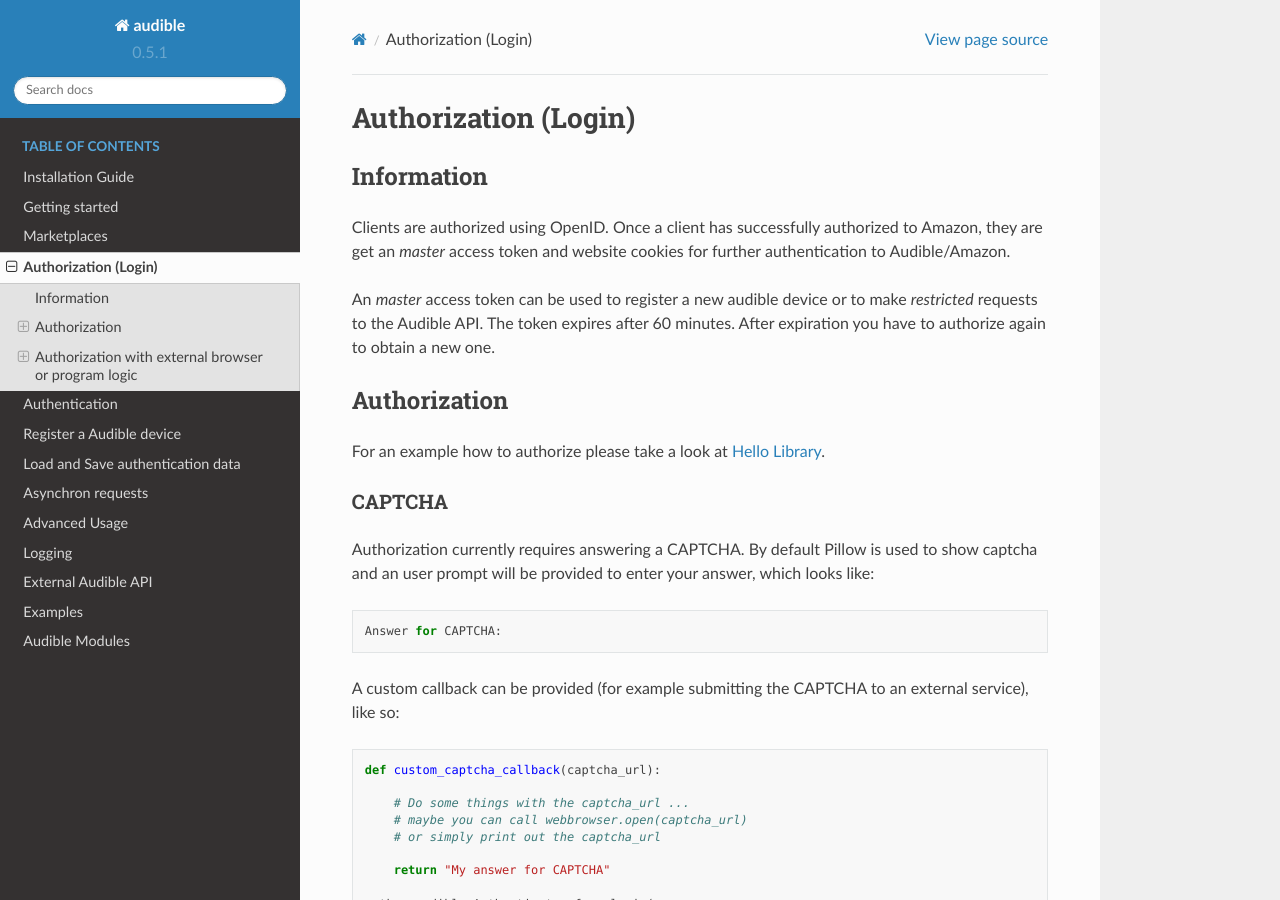
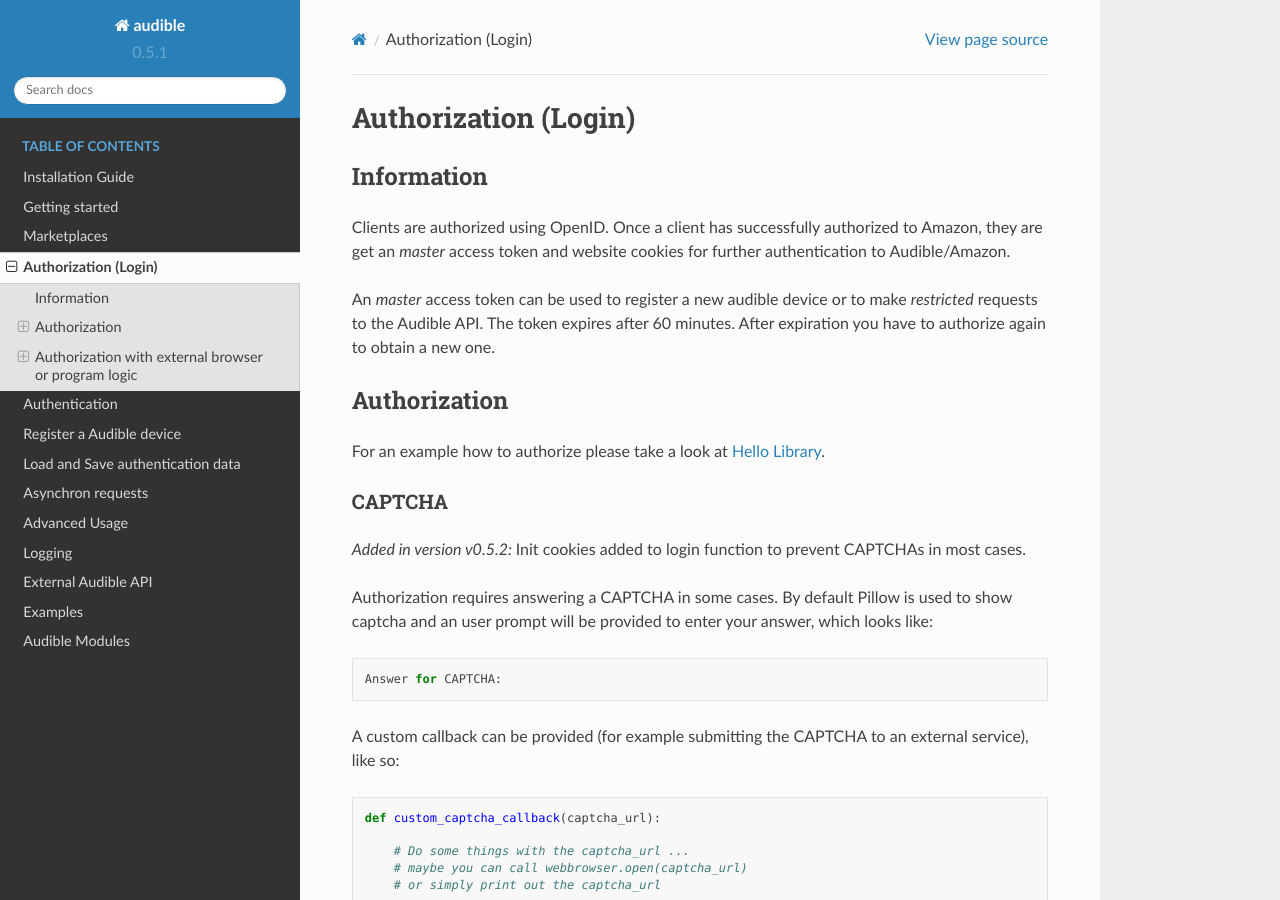
Before and after one commit to mkb79/Audible, a Sphinx documentation site: the page built from docs/source/auth/authorization.rst, in a window 1280 px wide and 900 px high. Built offline with Sphinx 7.4.7 and the Read the Docs theme 2.0.0, drawn with Linux system fonts in a browser that asks for light colours.

Commit message:
Update authorization.rst

```diff
--- a/docs/source/auth/authorization.rst
+++ b/docs/source/auth/authorization.rst
@@ -23,7 +23,11 @@ For an example how to authorize please take a look at :ref:`hello_library`.
 CAPTCHA
 -------
 
-Authorization currently requires answering a CAPTCHA. By default Pillow is used
+.. versionadded:: v0.5.2
+
+   Init cookies added to login function to prevent CAPTCHAs in most cases.
+
+Authorization requires answering a CAPTCHA in some cases. By default Pillow is used
 to show captcha and an user prompt will be provided to enter your answer, which
 looks like::
 
```
